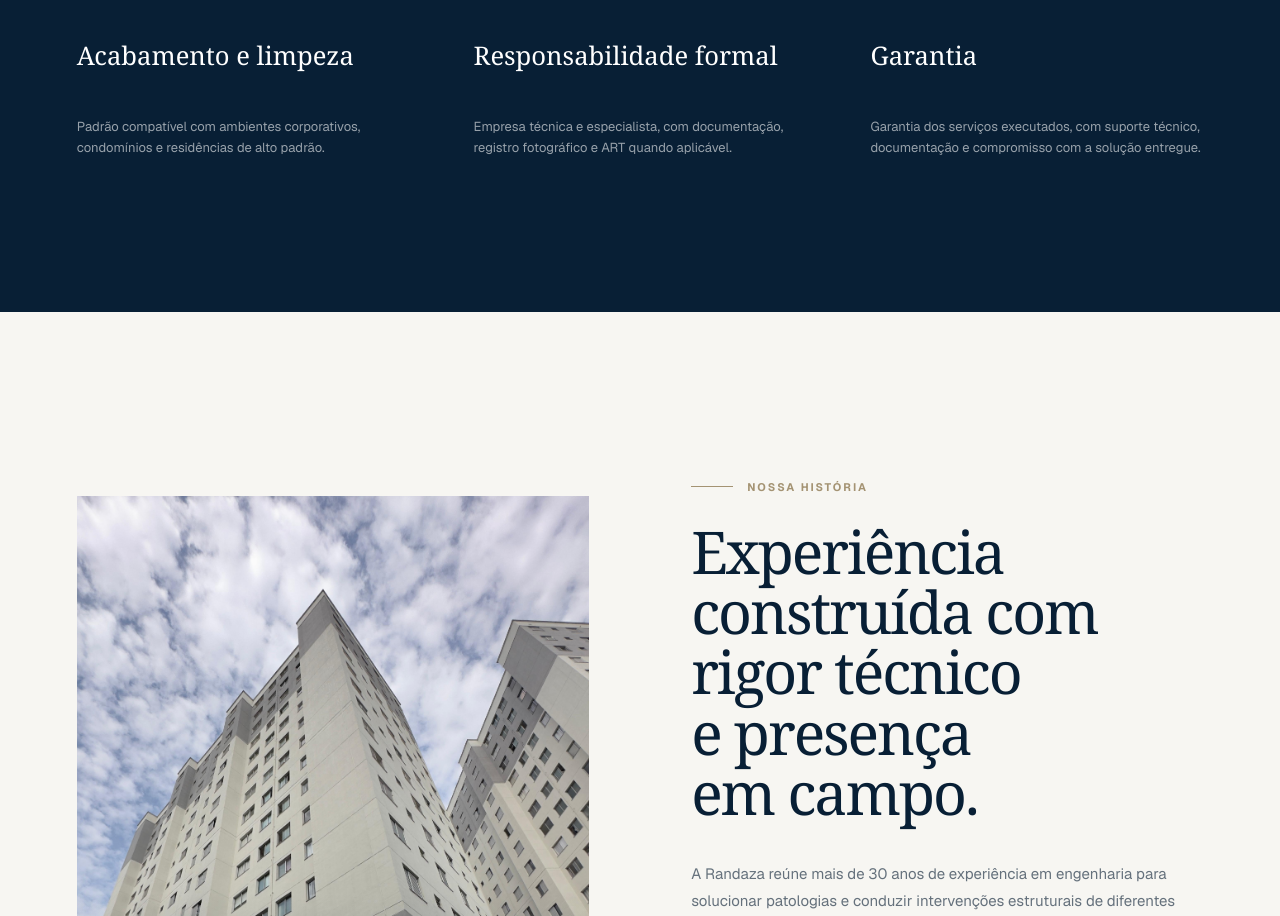
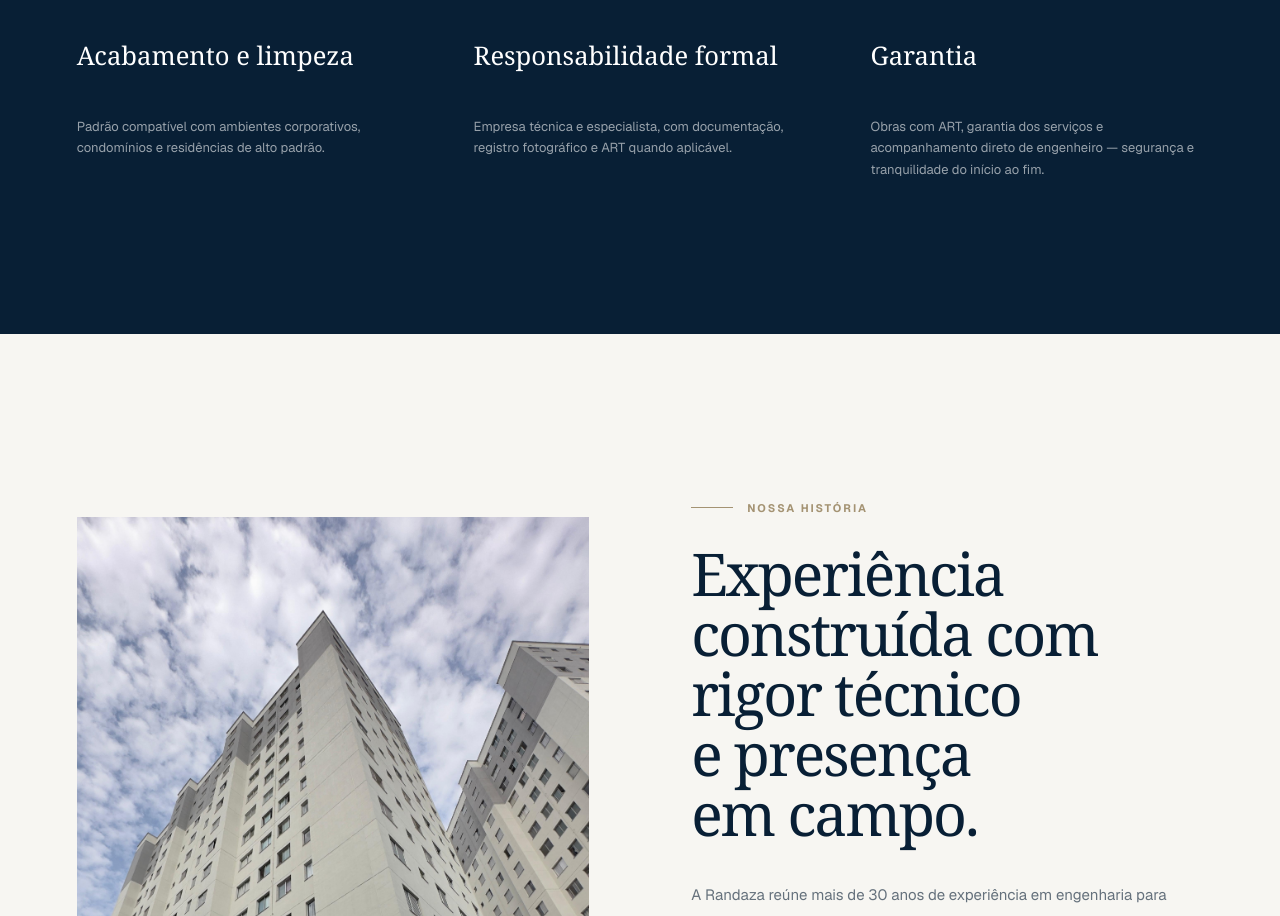
Before and after one commit to bruno-saintz/site-randaza, a Next.js app: page / in a window 1280 px wide. Shown: the part 8240-9156 px from the top of the page. Built offline with nearby package versions, Linux system fonts and the light colour scheme.

Commit message:
content: destaca ART e acompanhamento técnico

```diff
--- a/app/page.tsx
+++ b/app/page.tsx
@@ -142,7 +142,7 @@ export default function Home() {
             <article data-reveal><div className="differential-mark"><Monitor aria-hidden="true" /><span>03</span></div><h3>Sistema próprio</h3><p>Acompanhamento centralizado para dar visibilidade à evolução dos serviços.</p></article>
             <article data-reveal><div className="differential-mark"><Broom aria-hidden="true" /><span>04</span></div><h3>Acabamento e limpeza</h3><p>Padrão compatível com ambientes corporativos, condomínios e residências de alto padrão.</p></article>
             <article data-reveal><div className="differential-mark"><SealCheck aria-hidden="true" /><span>05</span></div><h3>Responsabilidade formal</h3><p>Empresa técnica e especialista, com documentação, registro fotográfico e ART quando aplicável.</p></article>
-            <article data-reveal><div className="differential-mark"><ShieldCheck aria-hidden="true" /><span>06</span></div><h3>Garantia</h3><p>Garantia dos serviços executados, com suporte técnico, documentação e compromisso com a solução entregue.</p></article>
+            <article data-reveal><div className="differential-mark"><ShieldCheck aria-hidden="true" /><span>06</span></div><h3>Garantia</h3><p>Obras com ART, garantia dos serviços e acompanhamento direto de engenheiro — segurança e tranquilidade do início ao fim.</p></article>
           </div>
         </div>
       </section>
```
